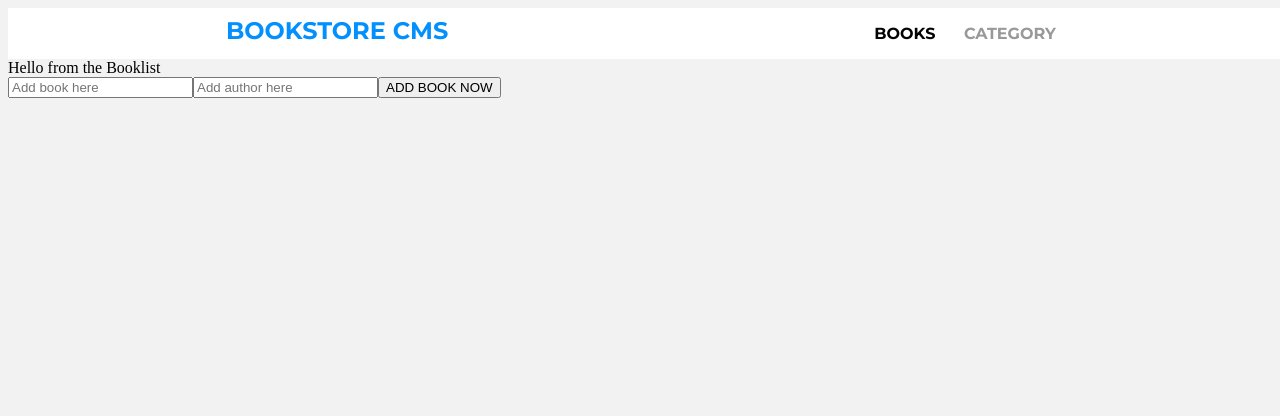
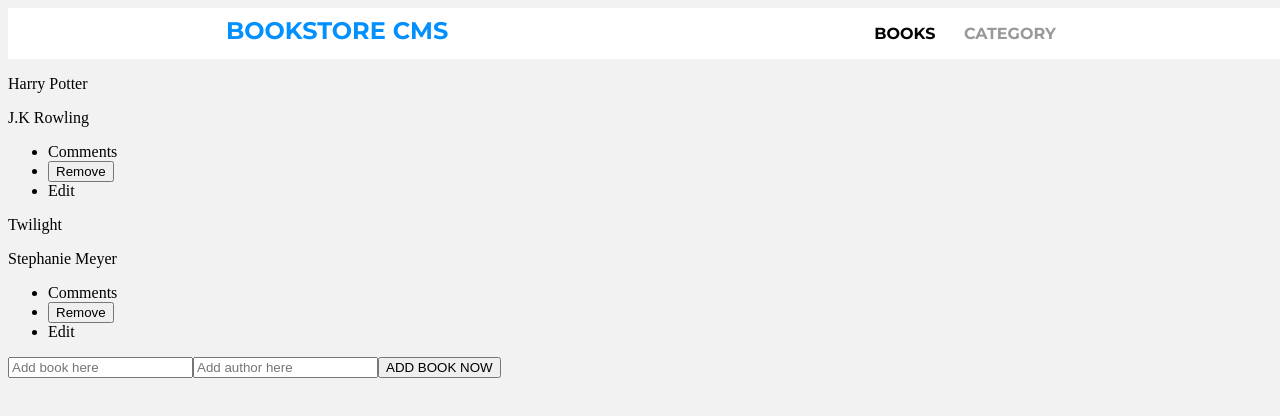
Before and after one commit to Ceemos96/bookstore-app, a React (Create React App) app: page / in a window 1280 px wide. Shown: the top 416 px of the page. Built offline with nearby package versions, Linux system fonts and the light colour scheme.

Commit message:
Create book component to display books

```diff
--- /dev/null
+++ b/src/components/Book.js
@@ -0,0 +1,22 @@
+/* eslint-disable react/prop-types */
+/* eslint-disable react/destructuring-assignment */
+
+import React from 'react';
+
+const Book = ({ data: { title, author } }) => (
+  <div>
+    <div className="book-info">
+      <p>{ title }</p>
+      <p>{ author }</p>
+    </div>
+    <ul className="book-actions">
+      <li>Comments</li>
+      <li>
+        <button type="button">Remove</button>
+      </li>
+      <li>Edit</li>
+    </ul>
+  </div>
+);
+
+export default Book;
--- a/src/components/Booklist.js
+++ b/src/components/Booklist.js
@@ -1,10 +1,27 @@
+import React from 'react';
 import InputBook from './InputBook';
+import Book from './Book';
 
-const Booklist = () => (
-  <div>
-    <div>Hello from the Booklist</div>
-    <InputBook />
-  </div>
-);
+const Booklist = () => {
+  const list = [
+    {
+      title: 'Harry Potter',
+      author: 'J.K Rowling',
+      id: 1,
+    },
+    {
+      title: 'Twilight',
+      author: 'Stephanie Meyer',
+      id: 2,
+    },
+  ];
+
+  return (
+    <div>
+      {list.map((book) => <Book key={book.id} data={book} />)}
+      <InputBook />
+    </div>
+  );
+};
 
 export default Booklist;
```
